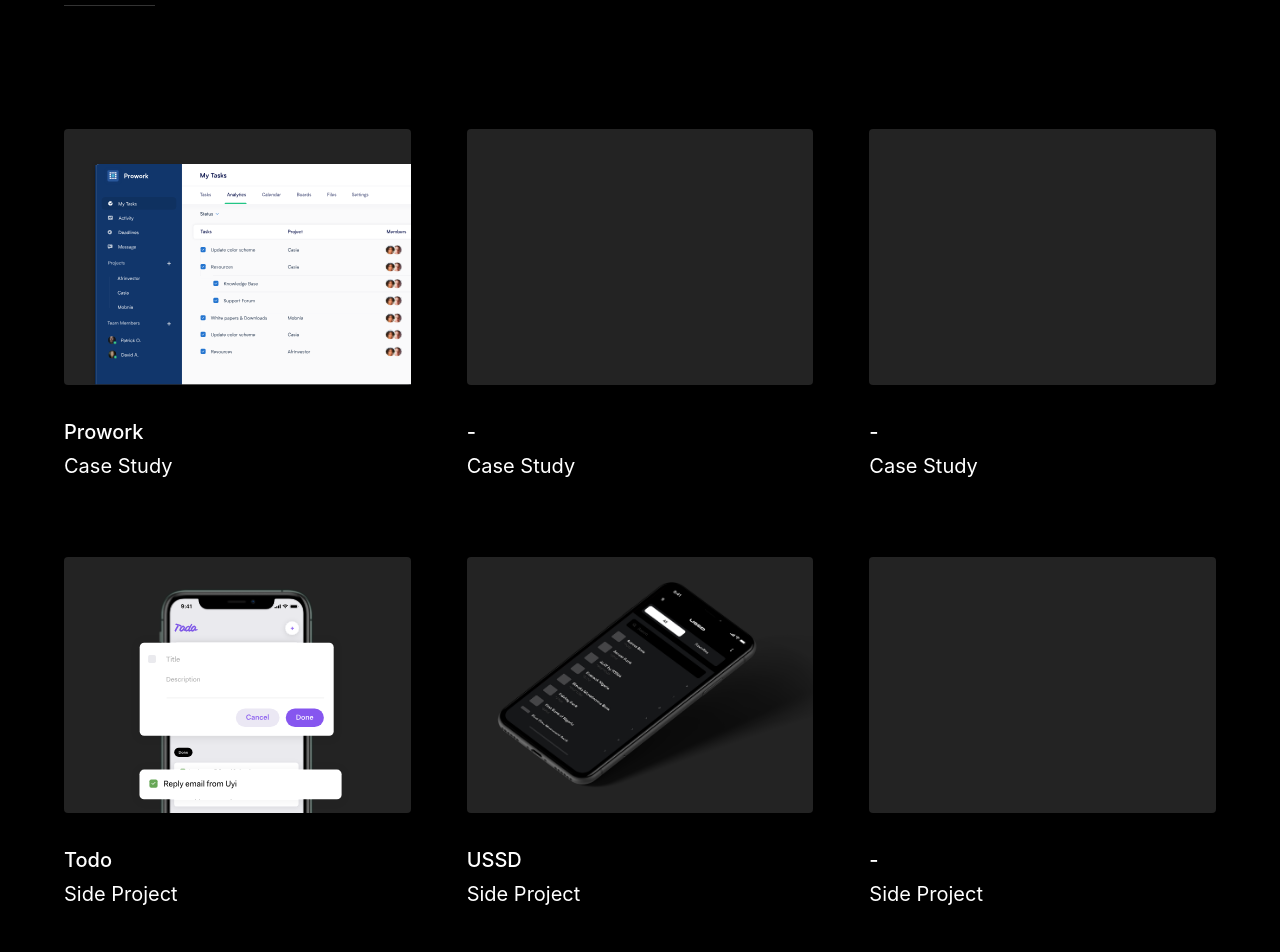
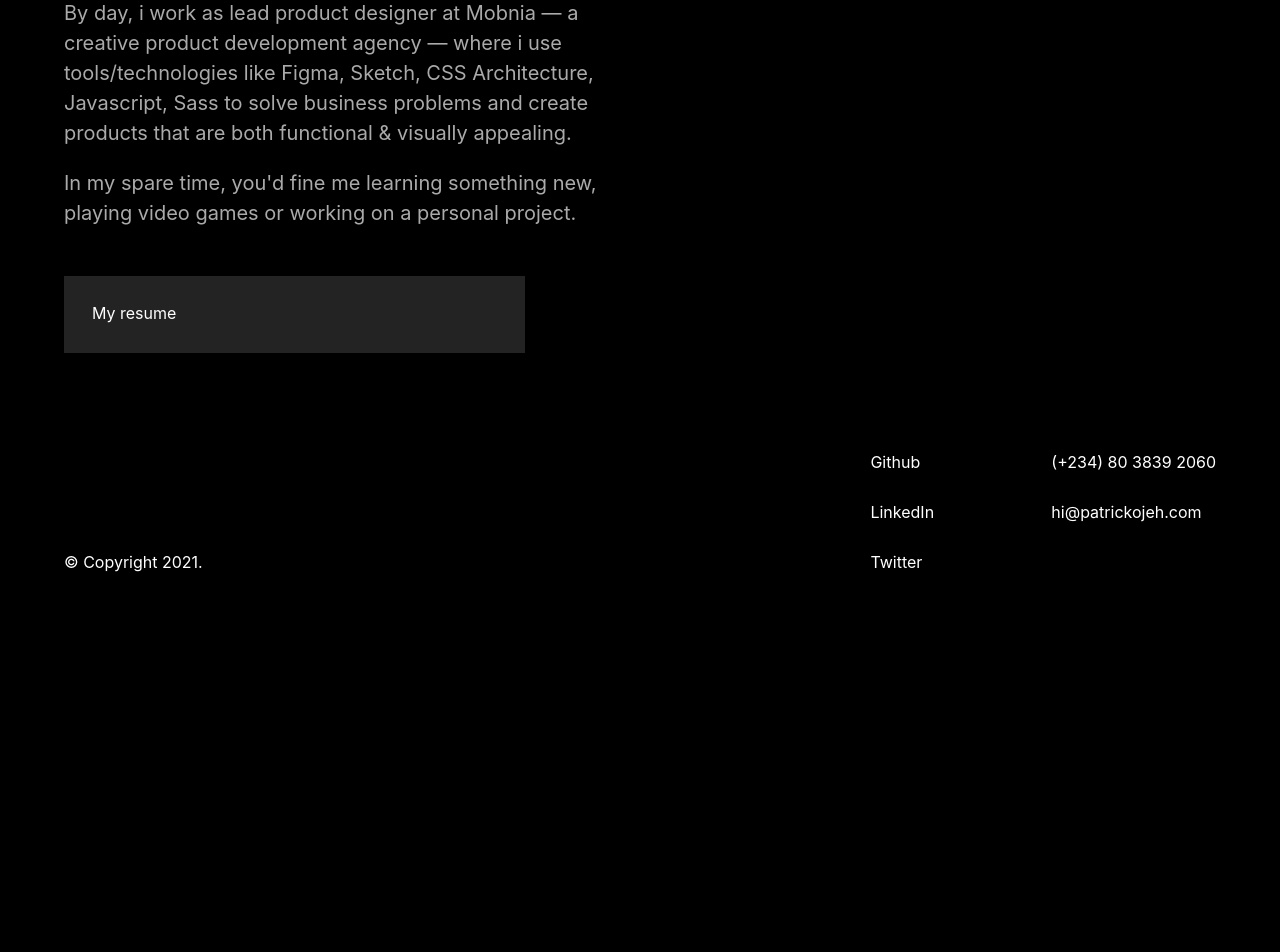
Before and after one commit to patrickojeh/portfolio, a React (Create React App) app: page / in a window 1280 px wide. Shown: the part 600-1552 px from the top of the page. After the commit the page ends 1244 px from the top, so only its background shows below. Built offline with nearby package versions, Linux system fonts and the light colour scheme.

Commit message:
update home

```diff
--- a/src/App.css
+++ b/src/App.css
@@ -18,6 +18,16 @@
   display: block;
   overflow: hidden;
   height: 100%;
+}
+p {
+  color: rgb(170, 170, 170);
+}
+a.resume {
+  background: #232323;
+  display: block;
+  padding: 28px 28px 30px;
+  position: relative;
+  top: 28px;
 }
 
 @media screen and (min-width: 60em) {
--- a/src/App.js
+++ b/src/App.js
@@ -17,13 +17,7 @@ function App() {
           <Home />
         </Route>
         <Route path="/about" exact>
-          <About />
-        </Route>
-        <Route path="/contact" exact>
-          <Contact />
-        </Route>
-        <Route path="/cs/:project" exact>
-          <CaseStudy />
+          <Home />
         </Route>
         <Route path="*">
           <NotFound />
--- a/src/components/Layout/Footer.js
+++ b/src/components/Layout/Footer.js
@@ -4,11 +4,8 @@ import signature from '../../svg/signature.svg';
 const Footer = () => {
   return <footer>
     <div className="mw9 ph5-l ph4-ns ph35 center pt6 pb5-l">
-      <div className="flex items-start-l justify-between-l flex-row-l flex-column-l flex-column-reverse pb2">
+      <div className="flex items-end-l justify-between-l flex-row-l flex-column-l flex-column-reverse pb2">
         <div className="pt0-l pt5 flex flex-column-l flex-row justify-between">
-          <div>
-            <img src={signature} alt="My signature in svg" className="h-auto-ns h25 mb3" />
-          </div>
           <div className="pt3">© Copyright 2021.</div>
         </div>
         <div className="w-30-l w5-m flex justify-between-l flex-row-l flex-column">
@@ -17,7 +14,7 @@ const Footer = () => {
               <a href="https://github.com/patrickojeh" target="_blank">Github</a>
               </li>
             <li className="mt4">
-              <a href="https://instagram.com/patrickojeh" target="_blank">Instagram</a>
+              <a href="https://linkedin.com/in/patrickojeh" target="_blank">LinkedIn</a>
             </li>
             <li className="mt4">
               <a href="https://twitter.com/patrickojeh" target="_blank">Twitter</a>
--- a/src/components/Layout/Header.js
+++ b/src/components/Layout/Header.js
@@ -9,13 +9,7 @@ const Header = () => {
         </span>
         <ol className="list pa0 ma0 mt0-ns mt4">
           <li className="fl w-auto pl4-ns">
-            <NavLink to="/about">About</NavLink>
-            </li>
-          <li className="fl w-auto pl4 ml3-ns">
-            <NavLink to="/work">Work</NavLink>
-          </li>
-          <li className="fl w-auto pl4 ml3-ns">
-            <NavLink to="/contact">Contact</NavLink>
+            <a href="mailto:patrickojeh@gmail.com">📨 &nbsp; Email</a>
           </li>
         </ol>
       </div>
--- a/src/pages/Home.js
+++ b/src/pages/Home.js
@@ -11,70 +11,15 @@ const Home = () => {
     <div className="mw9 ph5-l ph4-ns ph35 center pt6-l pt5">
       <img src={signature} alt="My signature in svg" className="h-auto-ns h25 mb3" />
       <h1 className="mw8 f2-l f3-m f4 lh-copy pr6-l mb5-l mb4">Hi, I’m Patrick Ojeh. I’m a product designer &amp; part-time developer currently based in Lagos Nigeria. I lead product design at Mobnia where i design & code to solve business problems. I have experience in visual design, prototyping, CSS architecture &amp; React.</h1>
-      <Link to="/about" className="f4-ns bb pb1 b--white-20">About me</Link>
-      <div className="project-grid mt6-l mt5">
-          <div className="project-grid__item">
-            <div className="bg-near-black h5-l h4-ns h5 br2 mb4-ns mb3">
-              <Link to="/cs/prowork">
-                <img src={proworkCoverImage} alt="Project cover" className="h-100 w-100 db-ns dn" />
-                <img src={proworkCoverImageMobile} alt="Project cover" className="h-100 w-100 dn-ns db" />
-              </Link>
-            </div>
-            <Link to="/cs/prowork">
-              <b className="f4-ns lh-copy fw5">Prowork</b>
-            </Link>
-            <p className="f4-ns lh-copy mt1">Case Study</p>
-          </div>
-          <div className="project-grid__item">
-            <div className="bg-near-black h5-l h4-ns h5 br2 mb4-ns mb3">
-              <Link to="/cs/casia">
-                {/* <img src="" alt="r" className="h-100 w-100" /> */}
-              </Link>
-            </div>
-            <b className="f4-ns lh-copy fw5">-</b>
-            <p className="f4-ns lh-copy mt1">Case Study</p>
-          </div>
-          <div className="project-grid__item">
-            <div className="bg-near-black h5-l h4-ns h5 br2 mb4-ns mb3">
-              <Link to="/cs/casia">
-                {/* <img src="" alt="r" className="h-100 w-100" /> */}
-              </Link>
-            </div>
-            <b className="f4-ns lh-copy fw5">-</b>
-            <p className="f4-ns lh-copy mt1">Case Study</p>
-          </div>
-          <div className="project-grid__item">
-            <div className="bg-near-black h5-l h4-ns h5 br2 mb4-ns mb3">
-              <a href="https://todo.patrickojeh.com" target="_blank">
-                <img src={todoCoverImage} alt="Project cover" className="h-100 w-100" />
-              </a>
-            </div>
-            <a href="https://todo.patrickojeh.com" target="_blank">
-              <b className="f4-ns lh-copy fw5">Todo</b>
-            </a>
-            <p className="f4-ns lh-copy mt1">Side Project</p>
-          </div>
-          <div className="project-grid__item">
-            <div className="bg-near-black h5-l h4-ns h5 br2 mb4-ns mb3">
-              <a href="https://ussd.patrickojeh.com" target="_blank">
-                <img src={ussdCoverImage} alt="Project cover" className="h-100 w-100" />
-              </a>
-            </div>
-            <a href="https://ussd.patrickojeh.com" target="_blank">
-              <b className="f4-ns lh-copy fw5">USSD</b>
-            </a>
-            <p className="f4-ns lh-copy mt1">Side Project</p>
-          </div>
-          <div className="project-grid__item">
-            <div className="bg-near-black h5-l h4-ns h5 br2 mb4-ns mb3">
-              <Link to="/cs/casia">
-                {/* <img src="" alt="r" className="h-100 w-100" /> */}
-              </Link>
-            </div>
-            <b className="f4-ns lh-copy fw5">-</b>
-            <p className="f4-ns lh-copy mt1">Side Project</p>
-          </div>
+      <div className="flex justify-between-l flex-column">
+        <div className="w-50-l">
+          <p className="lh-copy f4">By day, i work as lead product designer at Mobnia — a creative product development agency — where i use tools/technologies like Figma, Sketch, CSS Architecture, Javascript, Sass to solve business problems and create products that are both functional &amp; visually appealing.</p>
+          <p className="lh-copy f4">In my spare time, you'd fine me learning something new, playing video games or working on a personal project.</p>
         </div>
+        <div className="w-40-l">
+          <a href="" className="resume">My resume</a>
+        </div>
+      </div>
     </div>
   </Layout>
 }
```
